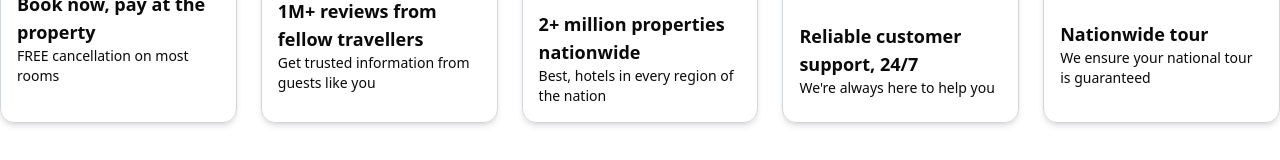
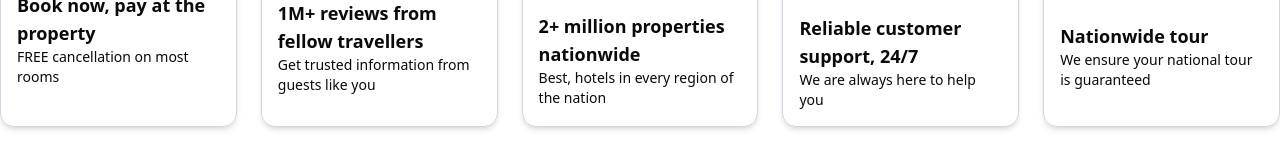
Before and after one commit to mbahbrunley1996/city-hotel-manager, a Next.js app: page / in a window 1280 px wide. Shown: the part 2844-3004 px from the top of the page. Built offline with nearby package versions, Linux system fonts and the light colour scheme; no server answers.

Commit message:
update we're

```diff
--- a/src/app/page.js
+++ b/src/app/page.js
@@ -97,7 +97,7 @@ const cartItems = useStoreCart((state) => state.cartItems);
           <Image src="/icon images/image copy 3.png" alt="whyus" width={75} height={35} />
           <ul className="flex flex-col justify-center text-lg">
             <li className="font-bold">Reliable customer support, 24/7</li>
-            <li className="text-sm">We're always here to help you</li>
+            <li className="text-sm">We are always here to help you</li>
           </ul>
         </div>
         <div className="flex h-[100%] rounded-xl py-4 flex-col border border-gray-300 shadow-md hover:bg-gray-300 hover:text-[#000] hover:scale-101 duration-300 transition ease-in-out justify-center gap-6 px-4">
```
